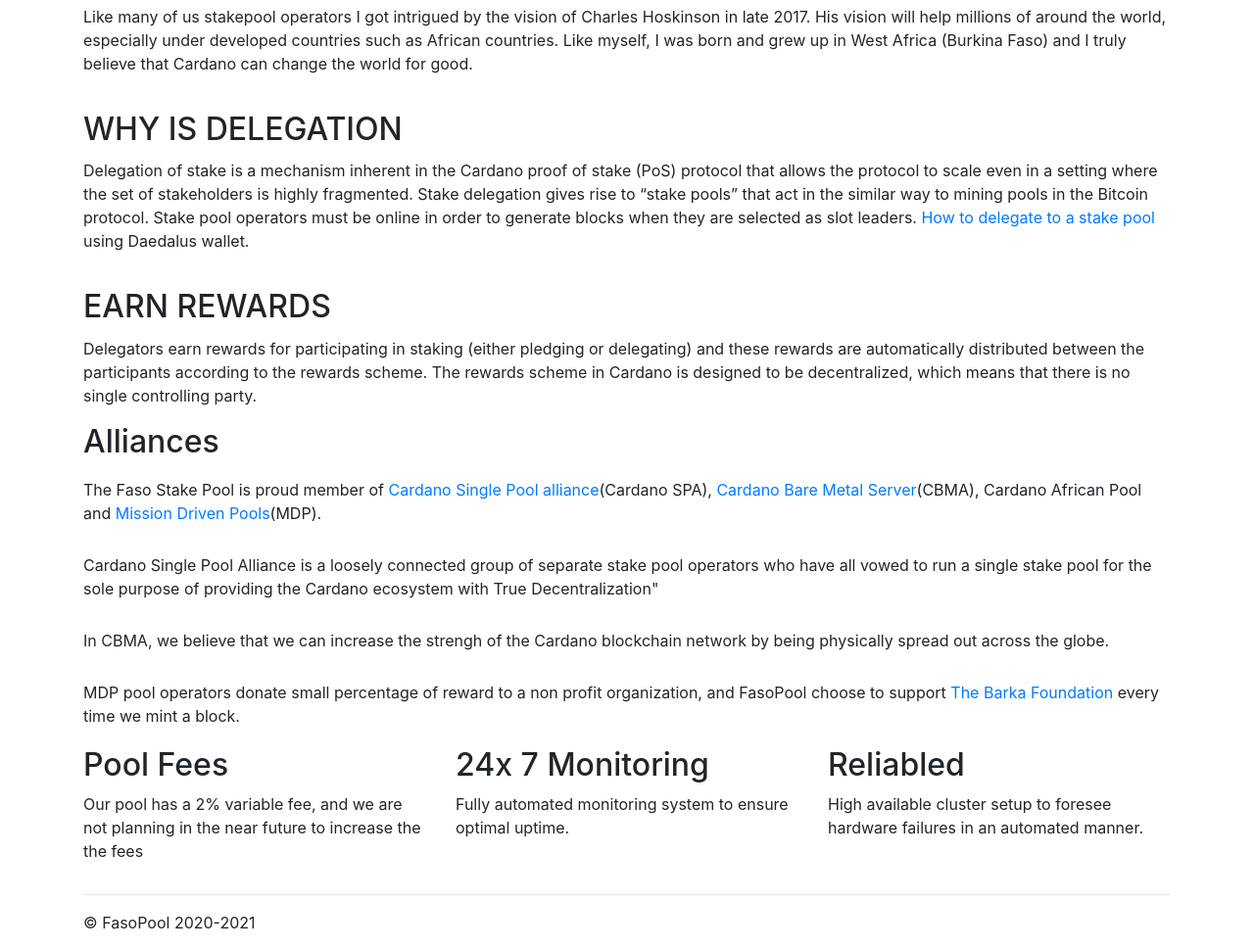
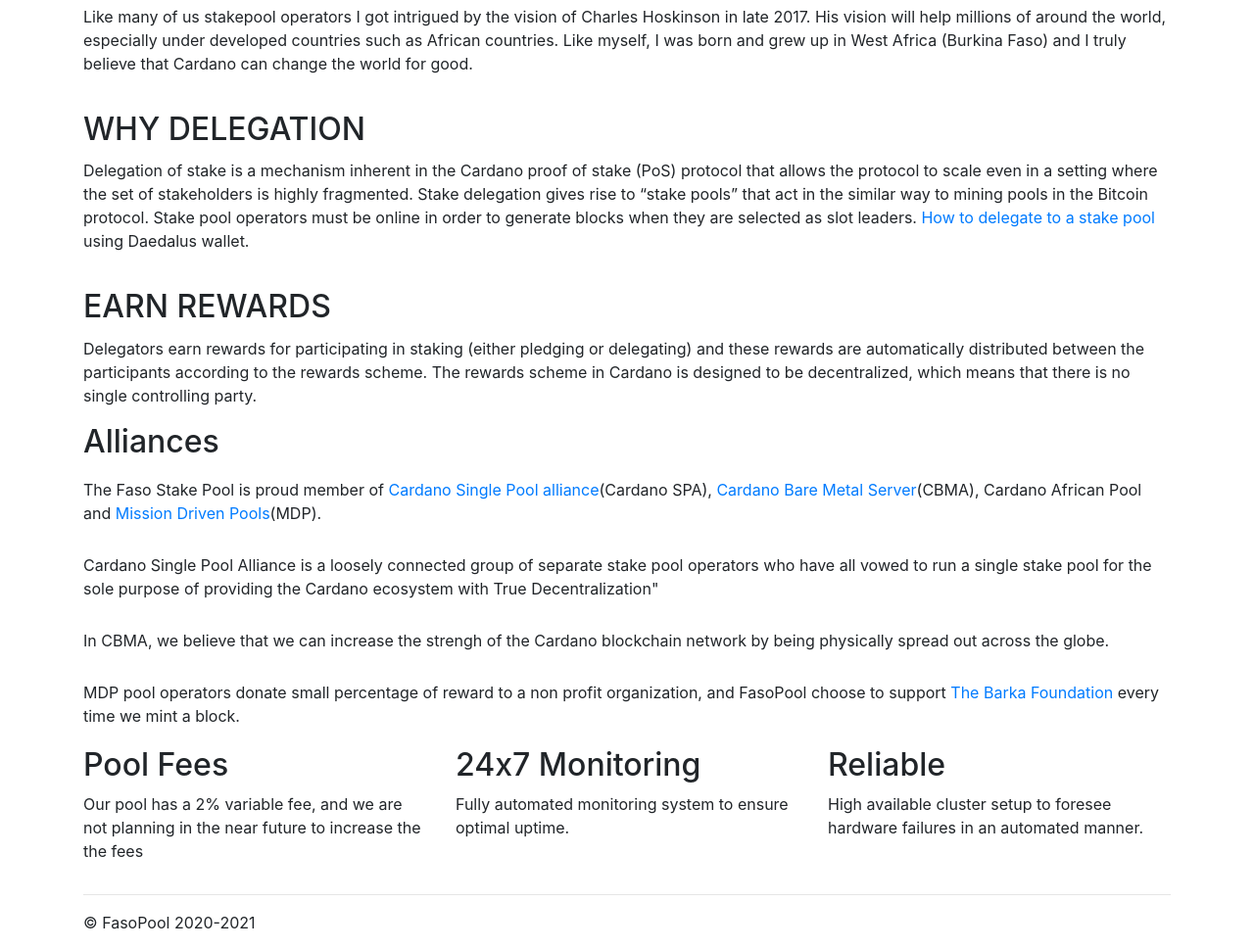
Before and after one commit to abdkade/fasopool.github.io, a plain HTML site: page index.html in a window 1280 px wide. Shown: the part 749-1719 px from the top of the page at 98% size. Drawn offline with nearby package versions, Linux system fonts and the light colour scheme.

Commit message:
fixing errors

```diff
--- a/index.html
+++ b/index.html
@@ -92,7 +92,7 @@
             His vision will help millions of around the world, especially under developed countries such as African countries.
             Like myself, I was born and grew up in West Africa (Burkina Faso) and I truly believe that Cardano can change the world for good.
            </P>
-           <h2 class="whyus">WHY IS DELEGATION</h2>
+           <h2 class="whyus">WHY DELEGATION</h2>
            <p>
             Delegation of stake is a mechanism inherent in the Cardano proof of stake (PoS) protocol that allows the protocol
             to scale even in a setting where the set of stakeholders is highly fragmented.
@@ -132,12 +132,12 @@
 
           </div>
           <div class="col-md-4">
-            <h2>24x 7 Monitoring</h2>
+            <h2>24x7 Monitoring</h2>
             <p>Fully automated monitoring system to ensure optimal uptime. </p>
 
           </div>
           <div class="col-md-4">
-            <h2>Reliabled</h2>
+            <h2>Reliable</h2>
             <p>High available cluster setup to foresee hardware failures in an automated manner.</p>
 
           </div>
```
